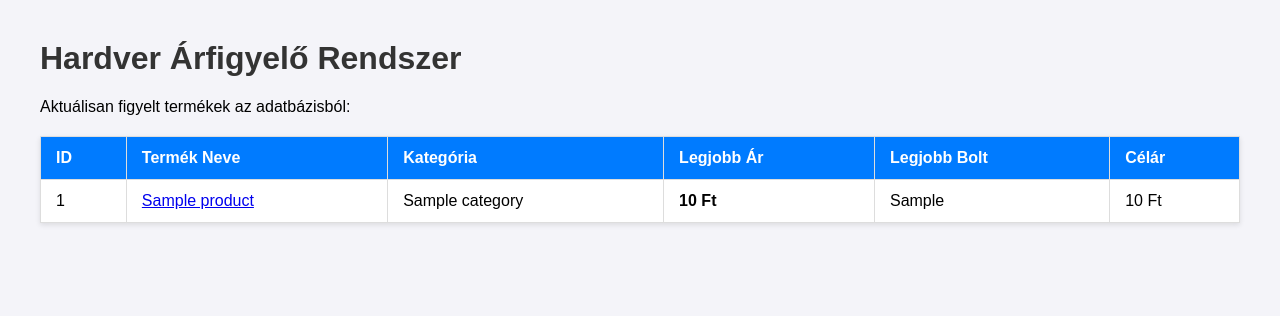
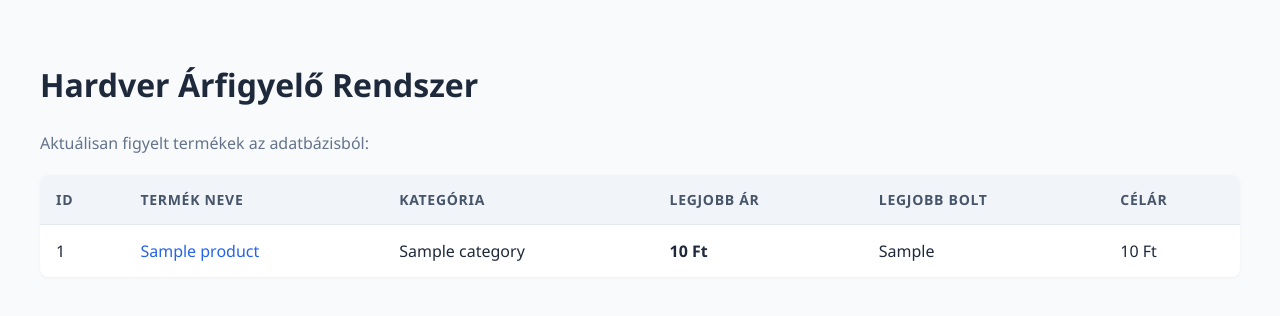
Before and after one commit to gergoEOQP48/szakdolgozat, a Flask app: template templates/index.html in a window 1280 px wide. Shown: the top 316 px of the page. Run offline with Flask 3, Linux system fonts and the light colour scheme; the template is opened without the code that fills it: most values are stand-ins (such as "Sample title", 1, 10 or a date in 2020).

Commit message:
static mappa létrehozása benne style.css fileal

```diff
--- /dev/null
+++ b/static/style.css
@@ -0,0 +1,83 @@
+:root {
+    --primary-color: #2563eb;
+    --primary-hover: #1d4ed8;
+    --bg-color: #f8fafc;
+    --card-bg: #ffffff;
+    --text-main: #1e293b;
+    --text-muted: #64748b;
+    --border-color: #e2e8f0;
+}
+
+body {
+    font-family: 'Segoe UI', Roboto, Helvetica, Arial, sans-serif;
+    margin: 0;
+    padding: 40px;
+    background-color: var(--bg-color);
+    color: var(--text-main);
+    line-height: 1.5;
+}
+
+h2 {
+    font-size: 1.5rem;
+    font-weight: 600;
+    margin-bottom: 20px;
+    color: var(--text-main);
+}
+
+p {
+    color: var(--text-muted);
+}
+
+.box {
+    background-color: var(--card-bg);
+    padding: 30px;
+    border-radius: 12px;
+    box-shadow: 0 4px 6px -1px rgba(0, 0, 0, 0.05), 0 2px 4px -1px rgba(0, 0, 0, 0.03);
+    max-width: 1200px;
+    margin: 0 auto;
+}
+
+a {
+    color: var(--primary-color);
+    text-decoration: none;
+    font-weight: 500;
+    transition: color 0.2s ease;
+}
+
+a:hover {
+    color: var(--primary-hover);
+    text-decoration: underline;
+}
+
+table {
+    width: 100%;
+    border-collapse: collapse;
+    margin-top: 20px;
+    background-color: white;
+    border-radius: 8px;
+    overflow: hidden;
+    box-shadow: 0 1px 3px rgba(0, 0, 0, 0.05);
+}
+
+th, td {
+    padding: 14px 16px;
+    text-align: left;
+    border-bottom: 1px solid var(--border-color);
+}
+
+th {
+    background-color: #f1f5f9;
+    font-weight: 600;
+    color: #475569;
+    font-size: 0.875rem;
+    text-transform: uppercase;
+    letter-spacing: 0.05em;
+}
+
+tr:hover {
+    background-color: #f8fafc;
+}
+
+tr:last-child td {
+    border-bottom: none;
+}
--- a/templates/index.html
+++ b/templates/index.html
@@ -3,14 +3,7 @@
 <head>
     <meta charset="UTF-8">
     <title>Hardver Árfigyelő Dashboard</title>
-    <style>
-        body { font-family: Arial, sans-serif; margin: 40px; background-color: #f4f4f9; }
-        h1 { color: #333; }
-        table { width: 100%; border-collapse: collapse; background: white; margin-top: 20px; box-shadow: 0 2px 5px rgba(0,0,0,0.1); }
-        th, td { padding: 12px 15px; border: 1px solid #ddd; text-align: left; }
-        th { background-color: #007bff; color: white; }
-        tr:nth-child(even) { background-color: #f9f9f9; }
-    </style>
+    <link rel="stylesheet" href="{{ url_for('static', filename='style.css') }}">
 </head>
 <body>
     <h1>Hardver Árfigyelő Rendszer</h1>
```
Also changed, not shown: templates/chart.html (+1 -6 lines).
